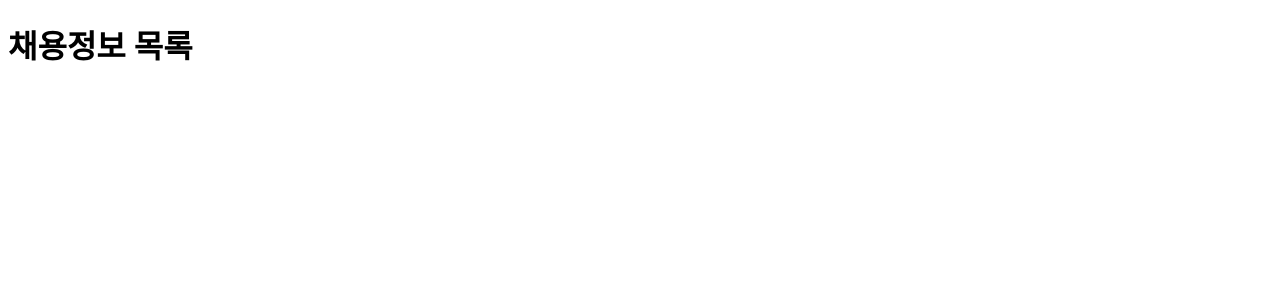
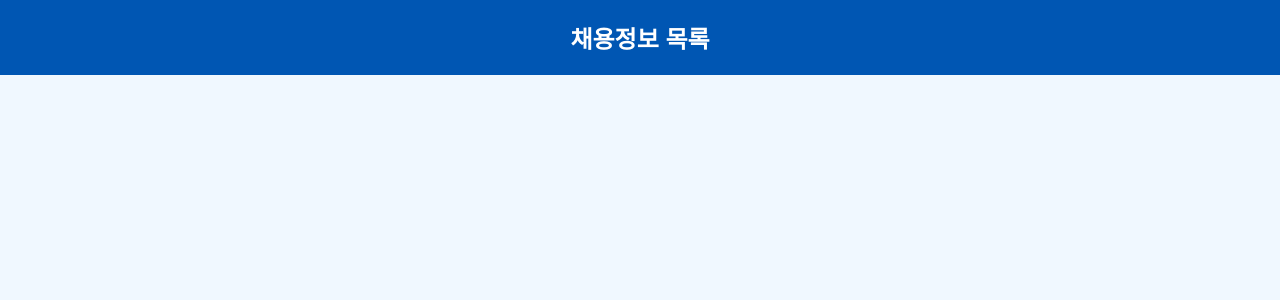
Before and after one commit to dllxxun/web_jobserver, a Flask app: page / in a window 1280 px wide. Shown: the top 300 px of the page. Run offline with Flask 3, Linux system fonts and the light colour scheme; data that the repository does not hold is empty.

Commit message:
html 수정정

```diff
--- a/saramin_crawler/templates/index.html
+++ b/saramin_crawler/templates/index.html
@@ -1,23 +1,56 @@
 <!DOCTYPE html>
-<html>
+<html lang="ko">
 <head>
-    <title>사람인 채용정보</title>
+    <meta charset="UTF-8">
+    <meta name="viewport" content="width=device-width, initial-scale=1.0">
+    <title>채용정보 목록</title>
     <style>
+        body {
+            font-family: Arial, sans-serif;
+            margin: 0;
+            padding: 0;
+            background-color: #f0f8ff;
+        }
+        .header {
+            background-color: #0056b3;
+            color: white;
+            padding: 20px;
+            text-align: center;
+            font-weight: bold;
+            font-size: 24px;
+        }
+        .job-list {
+            max-width: 800px;
+            margin: 0 auto;
+            padding: 20px;
+        }
         .job-item {
+            background-color: white;
             border: 1px solid #ddd;
-            margin: 10px;
+            border-radius: 5px;
             padding: 15px;
+            margin-bottom: 20px;
+        }
+        .job-title {
+            font-size: 18px;
+            font-weight: bold;
+            color: #0056b3;
+        }
+        .company-name, .job-location {
+            margin-top: 5px;
         }
     </style>
 </head>
 <body>
-    <h1>채용정보 목록</h1>
-    {% for job in jobs %}
-    <div class="job-item">
-        <h2>{{ job.title }}</h2>
-        <p>회사: {{ job.company }}</p>
-        <p>위치: {{ job.location }}</p>
+    <div class="header">채용정보 목록</div>
+    <div class="job-list">
+        {% for job in jobs %}
+        <div class="job-item">
+            <div class="job-title">{{ job.title }}</div>
+            <div class="company-name">회사: {{ job.company }}</div>
+            <div class="job-location">위치: {{ job.location }}</div>
+        </div>
+        {% endfor %}
     </div>
-    {% endfor %}
 </body>
 </html>
```
